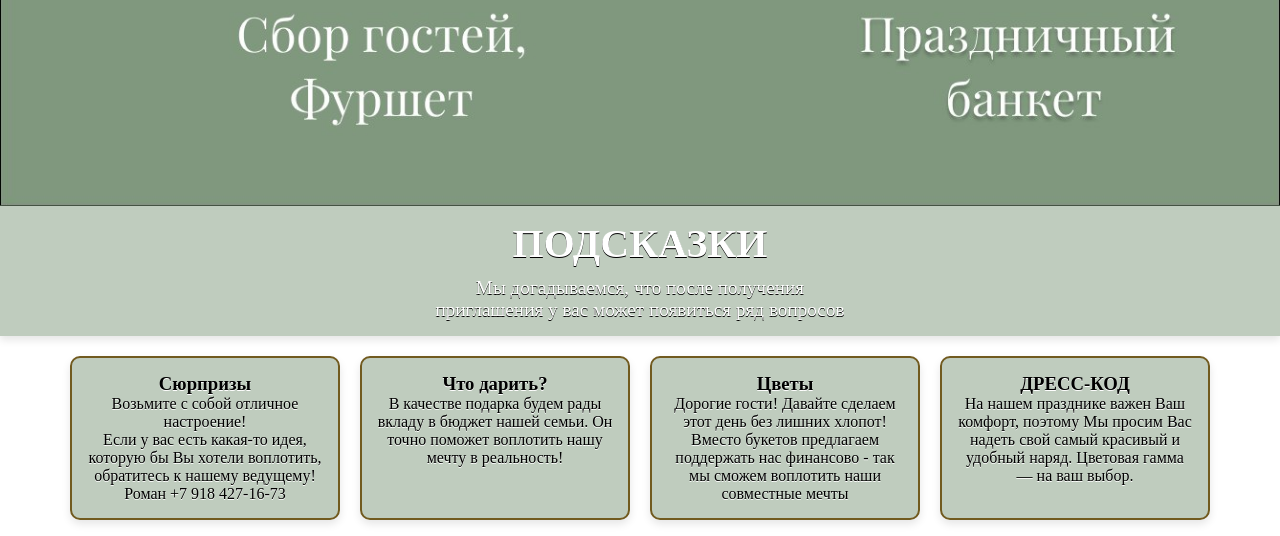
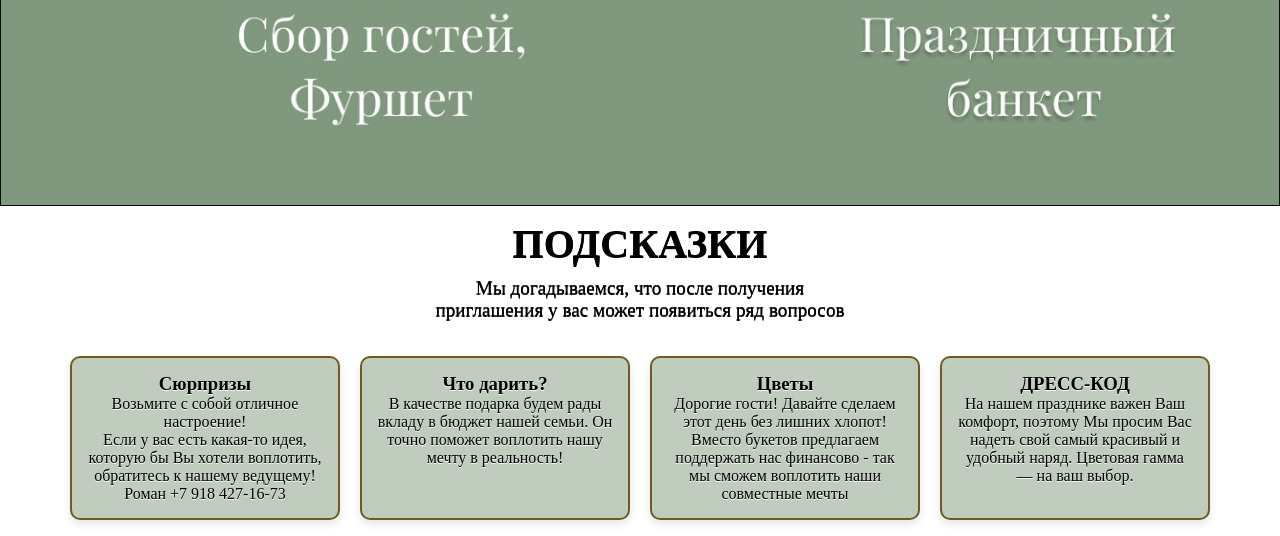
Before and after one commit to rokman87/invitation_site, a FastAPI app: page / in a window 1280 px wide. Shown: the part 3517-4053 px from the top of the page. Run offline with FastAPI, Linux system fonts and the light colour scheme.

Commit message:
text flowers

```diff
--- a/static/css/style.css
+++ b/static/css/style.css
@@ -209,16 +209,13 @@
 }
 
 .hints-section-head {
-    background-color: var(--primary-light);
-    color: var(--text-light);
+    color: black;
     text-shadow: 0px 1px black;
     width: 100vw;
     position: relative;
     left: 50%;
     margin-left: -50vw;
     padding: 15px 0;
-    border-radius: black solid 0 15px 15px;
-    box-shadow: 0 4px 8px var(--shadow-color);
     margin-bottom: 20px;
 }
 
```
